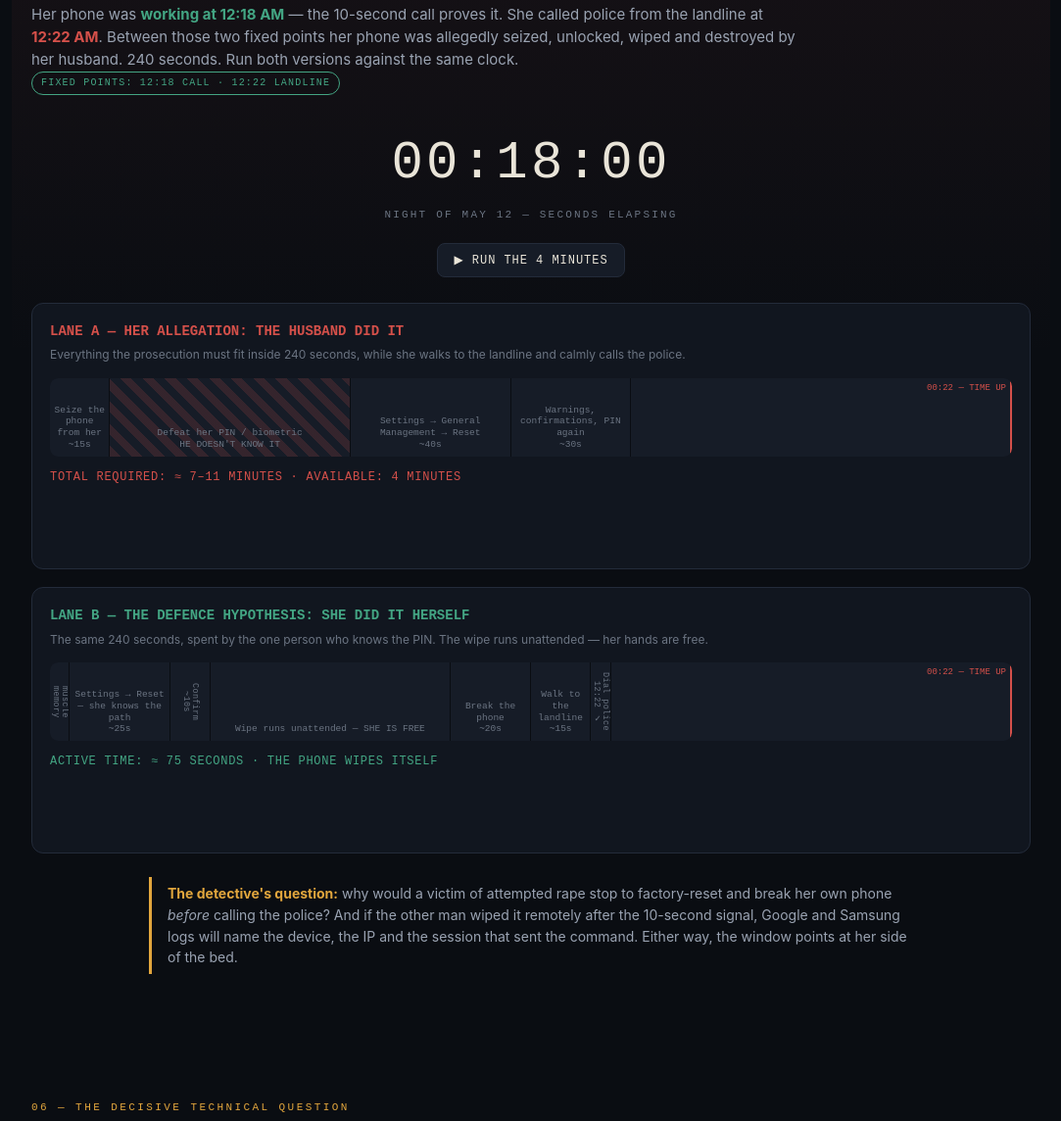
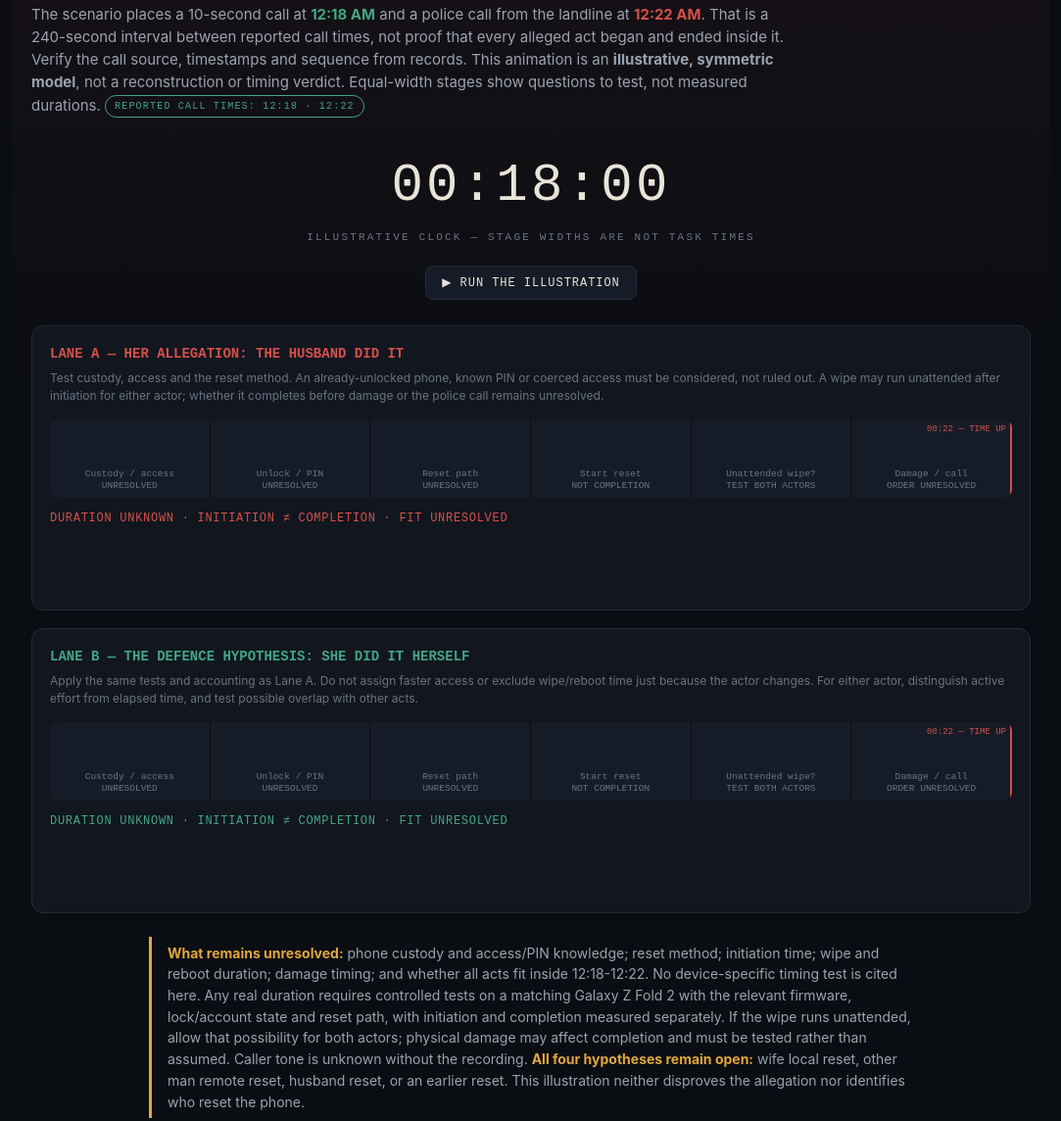
Before and after one commit to vio137/case-1218, a plain HTML site: page index.html in a window 1280 px wide. Shown: the part 4129-5273 px from the top of the page at 98% size, without its empty margins (98-1181 px from the left). Drawn offline with Linux system fonts and the light colour scheme.

Commit message:
Make timing illustration symmetric and remove unsupported verdicts

```diff
--- a/index.html
+++ b/index.html
@@ -313,45 +313,44 @@ footer p{color:var(--faint);font-size:12px;max-width:740px;margin:8px auto}
 <section class="scene reveal" id="window">
   <div class="scene-tag">05 — The centrepiece</div>
   <h2>The 4-minute window</h2>
-  <p class="lede">Her phone was <b style="color:var(--teal)">working at 12:18 AM</b> — the 10-second call proves it. She called police from the landline at <b style="color:var(--red)">12:22 AM</b>. Between those two fixed points her phone was allegedly seized, unlocked, wiped and destroyed by her husband. 240 seconds. Run both versions against the same clock. <span class="chip fact">FIXED POINTS: 12:18 CALL · 12:22 LANDLINE</span></p>
+  <p class="lede">The scenario places a 10-second call at <b style="color:var(--teal)">12:18 AM</b> and a police call from the landline at <b style="color:var(--red)">12:22 AM</b>. That is a 240-second interval between reported call times, not proof that every alleged act began and ended inside it. Verify the call source, timestamps and sequence from records. This animation is an <b>illustrative, symmetric model</b>, not a reconstruction or timing verdict. Equal-width stages show questions to test, not measured durations. <span class="chip fact">REPORTED CALL TIMES: 12:18 · 12:22</span></p>
   <div id="race-clock">00:18:00</div>
-  <div id="race-clock-label">NIGHT OF MAY 12 — SECONDS ELAPSING</div>
-  <div id="race-controls"><button class="btn" id="race-run">▶ RUN THE 4 MINUTES</button></div>
+  <div id="race-clock-label">ILLUSTRATIVE CLOCK — STAGE WIDTHS ARE NOT TASK TIMES</div>
+  <div id="race-controls"><button class="btn" id="race-run">▶ RUN THE ILLUSTRATION</button></div>
 
   <div class="race-lane laneA">
     <h3>LANE A — HER ALLEGATION: THE HUSBAND DID IT</h3>
-    <div class="who">Everything the prosecution must fit inside 240 seconds, while she walks to the landline and calmly calls the police.</div>
+    <div class="who">Test custody, access and the reset method. An already-unlocked phone, known PIN or coerced access must be considered, not ruled out. A wipe may run unattended after initiation for either actor; whether it completes before damage or the police call remains unresolved.</div>
     <div class="lanescroll"><div class="lane-steps" id="laneA">
-      <div class="step" data-dur="15"><div class="fill"></div><span class="lbl">Seize the phone from her<br>~15s</span></div>
-      <div class="step blocker" data-dur="60"><div class="fill"></div><span class="lbl">Defeat her PIN / biometric<br>HE DOESN'T KNOW IT</span></div>
-      <div class="step" data-dur="40"><div class="fill"></div><span class="lbl">Settings → General Management → Reset<br>~40s</span></div>
-      <div class="step" data-dur="30"><div class="fill"></div><span class="lbl">Warnings, confirmations, PIN again<br>~30s</span></div>
-      <div class="step" data-dur="300"><div class="fill"></div><span class="lbl">Factory reset executes + reboot<br>5–10 MIN</span></div>
-      <div class="step" data-dur="30"><div class="fill"></div><span class="lbl">Smash it convincingly<br>~30s</span></div>
+      <div class="step" data-dur="40"><div class="fill"></div><span class="lbl">Custody / access<br>UNRESOLVED</span></div>
+      <div class="step" data-dur="40"><div class="fill"></div><span class="lbl">Unlock / PIN<br>UNRESOLVED</span></div>
+      <div class="step" data-dur="40"><div class="fill"></div><span class="lbl">Reset path<br>UNRESOLVED</span></div>
+      <div class="step" data-dur="40"><div class="fill"></div><span class="lbl">Start reset<br>NOT COMPLETION</span></div>
+      <div class="step" data-dur="40"><div class="fill"></div><span class="lbl">Unattended wipe?<br>TEST BOTH ACTORS</span></div>
+      <div class="step" data-dur="40"><div class="fill"></div><span class="lbl">Damage / call<br>ORDER UNRESOLVED</span></div>
       <div class="limitline"></div>
     </div></div>
-    <div class="lane-verdict" id="verdictA">TOTAL REQUIRED: ≈ 7–11 MINUTES · AVAILABLE: 4 MINUTES</div>
-    <div class="stampcell"><span class="bigstamp red" id="stampA">PHYSICALLY IMPLAUSIBLE</span></div>
+    <div class="lane-verdict" id="verdictA">DURATION UNKNOWN · INITIATION ≠ COMPLETION · FIT UNRESOLVED</div>
+    <div class="stampcell"><span class="bigstamp red" id="stampA">NOT A TIMING VERDICT</span></div>
   </div>
 
   <div class="race-lane laneB">
     <h3>LANE B — THE DEFENCE HYPOTHESIS: SHE DID IT HERSELF</h3>
-    <div class="who">The same 240 seconds, spent by the one person who knows the PIN. The wipe runs unattended — her hands are free.</div>
+    <div class="who">Apply the same tests and accounting as Lane A. Do not assign faster access or exclude wipe/reboot time just because the actor changes. For either actor, distinguish active effort from elapsed time, and test possible overlap with other acts.</div>
     <div class="lanescroll"><div class="lane-steps" id="laneB">
-      <div class="step" data-dur="5"><div class="fill"></div><span class="lbl">Own PIN, muscle memory<br>~5s</span></div>
-      <div class="step" data-dur="25"><div class="fill"></div><span class="lbl">Settings → Reset — she knows the path<br>~25s</span></div>
-      <div class="step" data-dur="10"><div class="fill"></div><span class="lbl">Confirm<br>~10s</span></div>
-      <div class="step" data-dur="60"><div class="fill"></div><span class="lbl">Wipe runs unattended — SHE IS FREE</span></div>
-      <div class="step" data-dur="20"><div class="fill"></div><span class="lbl">Break the phone<br>~20s</span></div>
-      <div class="step" data-dur="15"><div class="fill"></div><span class="lbl">Walk to the landline<br>~15s</span></div>
-      <div class="step" data-dur="5"><div class="fill"></div><span class="lbl">Dial police<br>12:22 ✓</span></div>
+      <div class="step" data-dur="40"><div class="fill"></div><span class="lbl">Custody / access<br>UNRESOLVED</span></div>
+      <div class="step" data-dur="40"><div class="fill"></div><span class="lbl">Unlock / PIN<br>UNRESOLVED</span></div>
+      <div class="step" data-dur="40"><div class="fill"></div><span class="lbl">Reset path<br>UNRESOLVED</span></div>
+      <div class="step" data-dur="40"><div class="fill"></div><span class="lbl">Start reset<br>NOT COMPLETION</span></div>
+      <div class="step" data-dur="40"><div class="fill"></div><span class="lbl">Unattended wipe?<br>TEST BOTH ACTORS</span></div>
+      <div class="step" data-dur="40"><div class="fill"></div><span class="lbl">Damage / call<br>ORDER UNRESOLVED</span></div>
       <div class="limitline"></div>
     </div></div>
-    <div class="lane-verdict" id="verdictB">ACTIVE TIME: ≈ 75 SECONDS · THE PHONE WIPES ITSELF</div>
-    <div class="stampcell"><span class="bigstamp green" id="stampB">FITS — MINUTES TO SPARE</span></div>
+    <div class="lane-verdict" id="verdictB">DURATION UNKNOWN · INITIATION ≠ COMPLETION · FIT UNRESOLVED</div>
+    <div class="stampcell"><span class="bigstamp green" id="stampB">NOT A TIMING VERDICT</span></div>
   </div>
 
-  <p class="window-note"><b>The detective's question:</b> why would a victim of attempted rape stop to factory-reset and break her own phone <i>before</i> calling the police? And if the other man wiped it remotely after the 10-second signal, Google and Samsung logs will name the device, the IP and the session that sent the command. Either way, the window points at her side of the bed.</p>
+  <p class="window-note"><b>What remains unresolved:</b> phone custody and access/PIN knowledge; reset method; initiation time; wipe and reboot duration; damage timing; and whether all acts fit inside 12:18-12:22. No device-specific timing test is cited here. Any real duration requires controlled tests on a matching Galaxy Z Fold 2 with the relevant firmware, lock/account state and reset path, with initiation and completion measured separately. If the wipe runs unattended, allow that possibility for both actors; physical damage may affect completion and must be tested rather than assumed. Caller tone is unknown without the recording. <b>All four hypotheses remain open:</b> wife local reset, other man remote reset, husband reset, or an earlier reset. This illustration neither disproves the allegation nor identifies who reset the phone.</p>
 </section>
 <section class="scene reveal" id="paths">
   <div class="scene-tag">06 — The decisive technical question</div>
```
